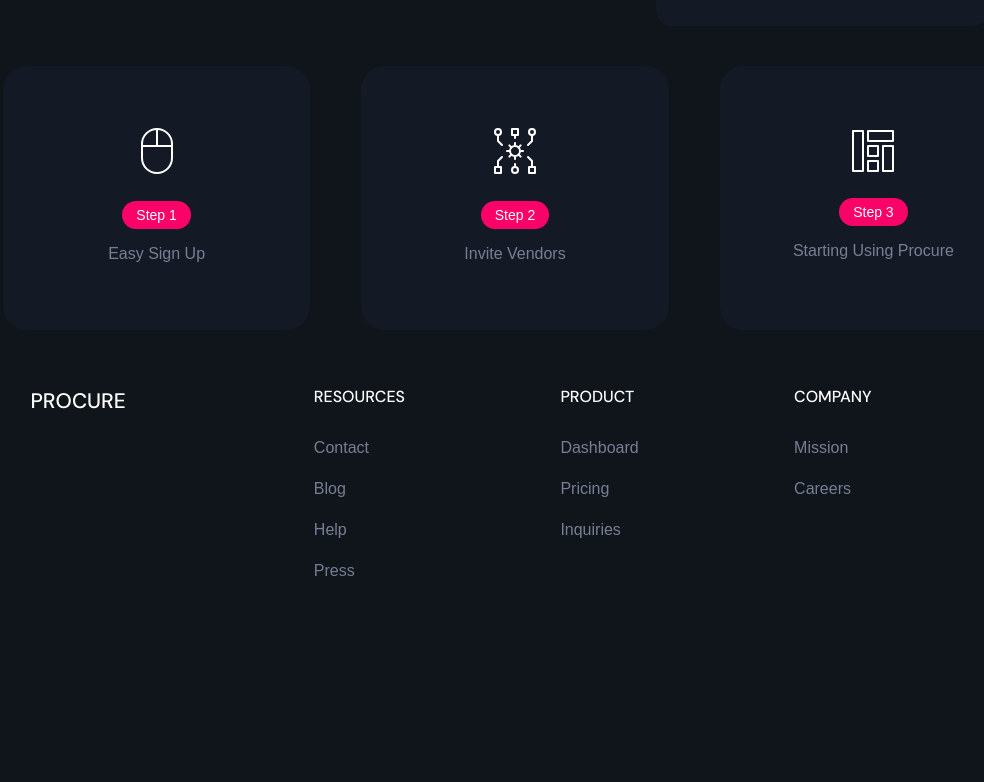
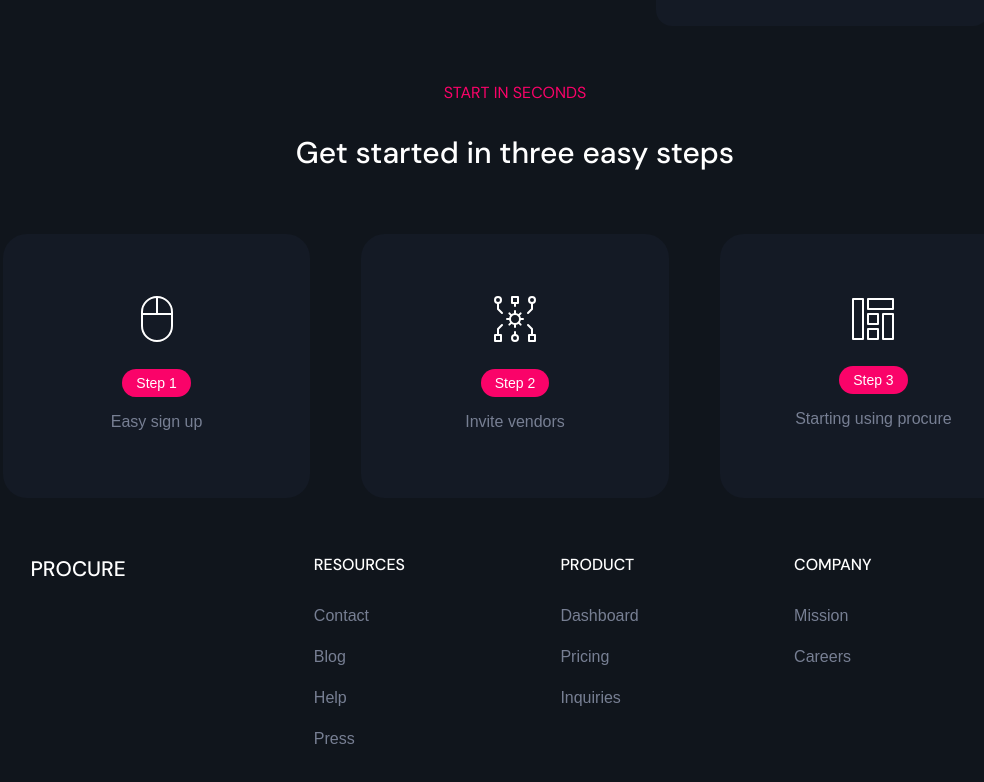
Before and after one commit to rayanwaked/procure-project, a React (Create React App) app: page / in a window 1280 px wide. Shown: the part 780-1562 px from the top of the page, without its empty margins (125-1109 px from the left). Before the commit the page ends 1407 px from the top, so only its background shows below. Built offline with nearby package versions, Linux system fonts and the light colour scheme.

Commit message:
Added a section header and subheader before the getting started section.

```diff
--- a/src/pages/landing/getting-started/getting-started.css
+++ b/src/pages/landing/getting-started/getting-started.css
@@ -1,3 +1,18 @@
+.LandingGettingStartedHeadline {
+    color: white;
+    font-family: 'DM Sans', regular, sans-serif;
+    font-size: 30px;
+    font-weight: 500;
+    margin-bottom: 62px;
+}
+
+.LandingGettingStartedSubHeadline {
+    color: #FA0369;
+    font-family: 'DM Sans', regular, sans-serif;
+    font-size: 16px;
+    margin-bottom: 18px;
+}
+
 .LandingGettingStarted {
     display: flex;
     flex-direction: row;
@@ -20,8 +35,7 @@
     padding: 6px 14px 6px 14px;
     border-radius: 100px;
     background: #FA0369;
-    margin: 0;
-    margin-top: 26px;
+    margin: 26px 0 0;
 
     color: white;
     font-size: 14px;
--- a/src/pages/landing/getting-started/getting-started.tsx
+++ b/src/pages/landing/getting-started/getting-started.tsx
@@ -11,21 +11,25 @@ import {DashboardIcon} from "../../../assets/landing/dashboard"
 /* Code */
 export default function GettingStarted() {
     return (
+        <div>
+            <p className="LandingGettingStartedSubHeadline">START IN SECONDS</p>
+            <p className="LandingGettingStartedHeadline">Get started in three easy steps</p>
             <div className="LandingGettingStarted">
                 <div className={"LandingGettingStartedBox"}>
                     <MouseIcon />
                     <p className="LandingStepContainer">Step 1</p>
-                <p className="LandingFooterLink">Easy Sign Up</p>
+                    <p className="LandingFooterLink">Easy sign up</p>
                 </div>
                 <div className={"LandingGettingStartedBox"}>
                     <ApiIcon />
                     <p className="LandingStepContainer">Step 2</p>
-                <p className="LandingFooterLink">Invite Vendors</p>
+                    <p className="LandingFooterLink">Invite vendors</p>
                 </div>
                 <div className={"LandingGettingStartedBox"}>
                     <DashboardIcon />
                     <p className="LandingStepContainer">Step 3</p>
-                <p className="LandingFooterLink">Starting Using Procure</p>
+                    <p className="LandingFooterLink">Starting using procure</p>
+                </div>
             </div>
         </div>
     );
--- a/src/pages/landing/navigation/navigation.tsx
+++ b/src/pages/landing/navigation/navigation.tsx
@@ -9,7 +9,7 @@ export default function LandingNavigation() {
     return (
         <div className="LandingNavigation">
             <div className="LandingNavigationLogos">
-                <p className="LandingNavigationLogo">Procurity</p>
+                <p className="LandingNavigationLogo">PROCURE</p>
             </div>
             <div className="LandingNavigationLinks LandingNavigationNoMobile">
                 <p className="LandingNavigationLink">Home</p>
```
Lines whose indentation alone changed are shown as unchanged.
